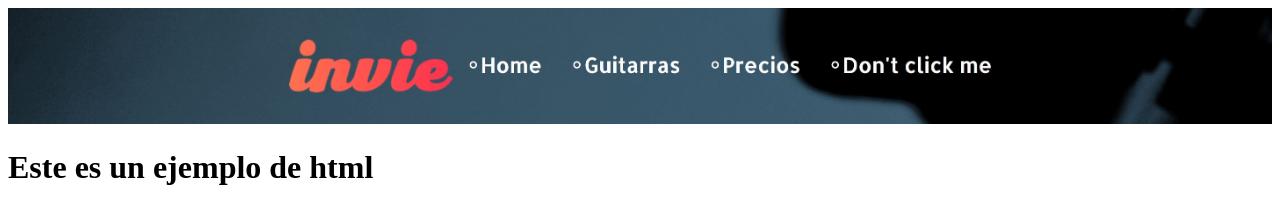
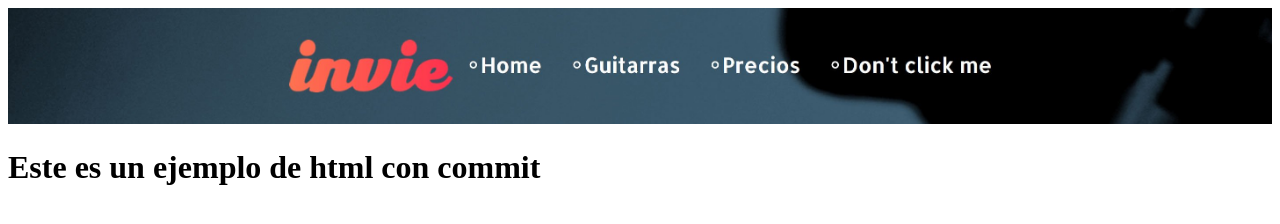
Before and after one commit to pablonataniel76/workShop, a plain HTML site: page index.html in a window 1280 px wide. Drawn offline with Linux system fonts and the light colour scheme.

Commit message:
commit funciono con atom

```diff
--- a/index.html
+++ b/index.html
@@ -6,7 +6,7 @@
 
   </head>
   <body>
-    <h1>Este es un ejemplo de html</h1>
+    <h1>Este es un ejemplo de html con commit</h1>
 
   </body>
 </html>
```
